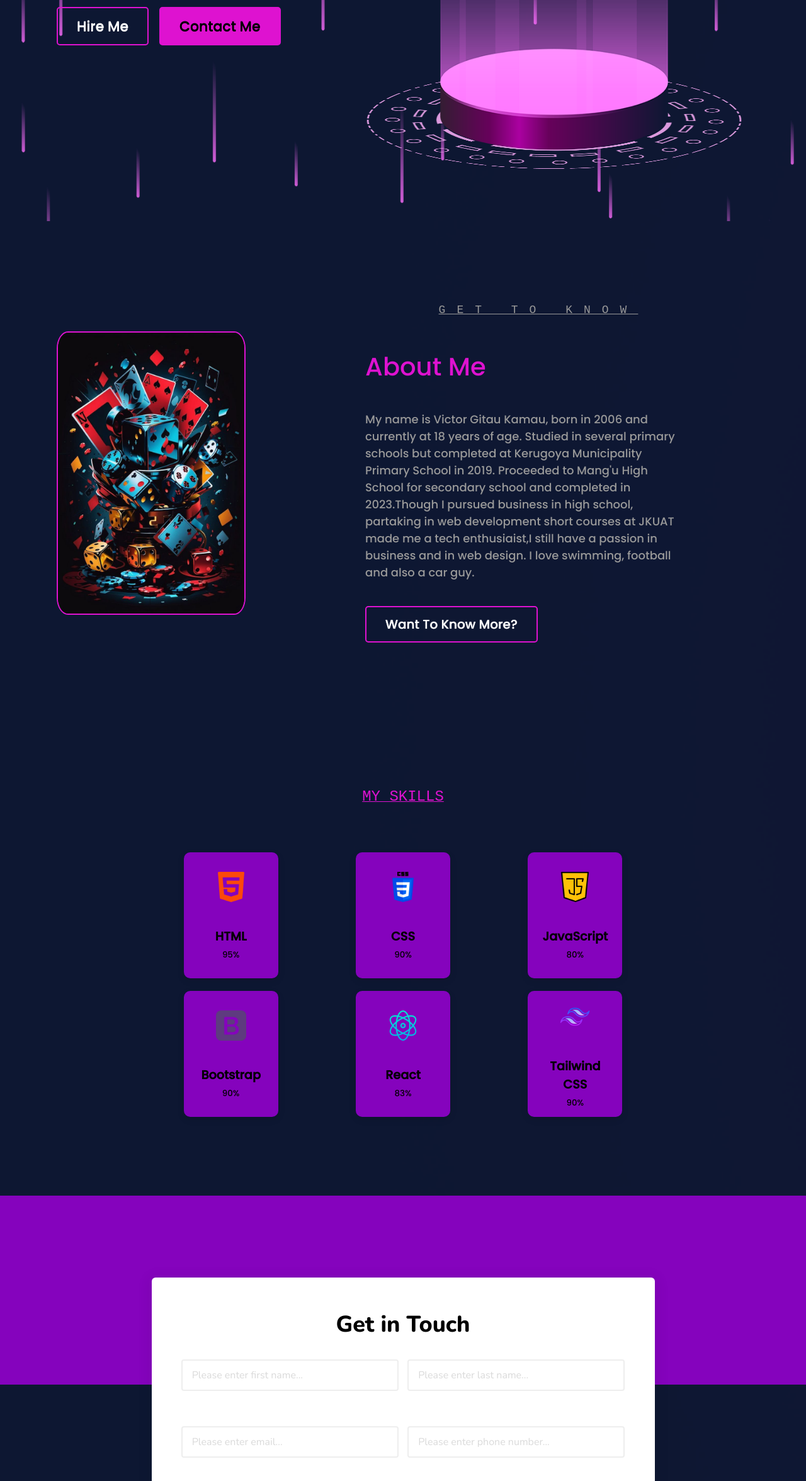
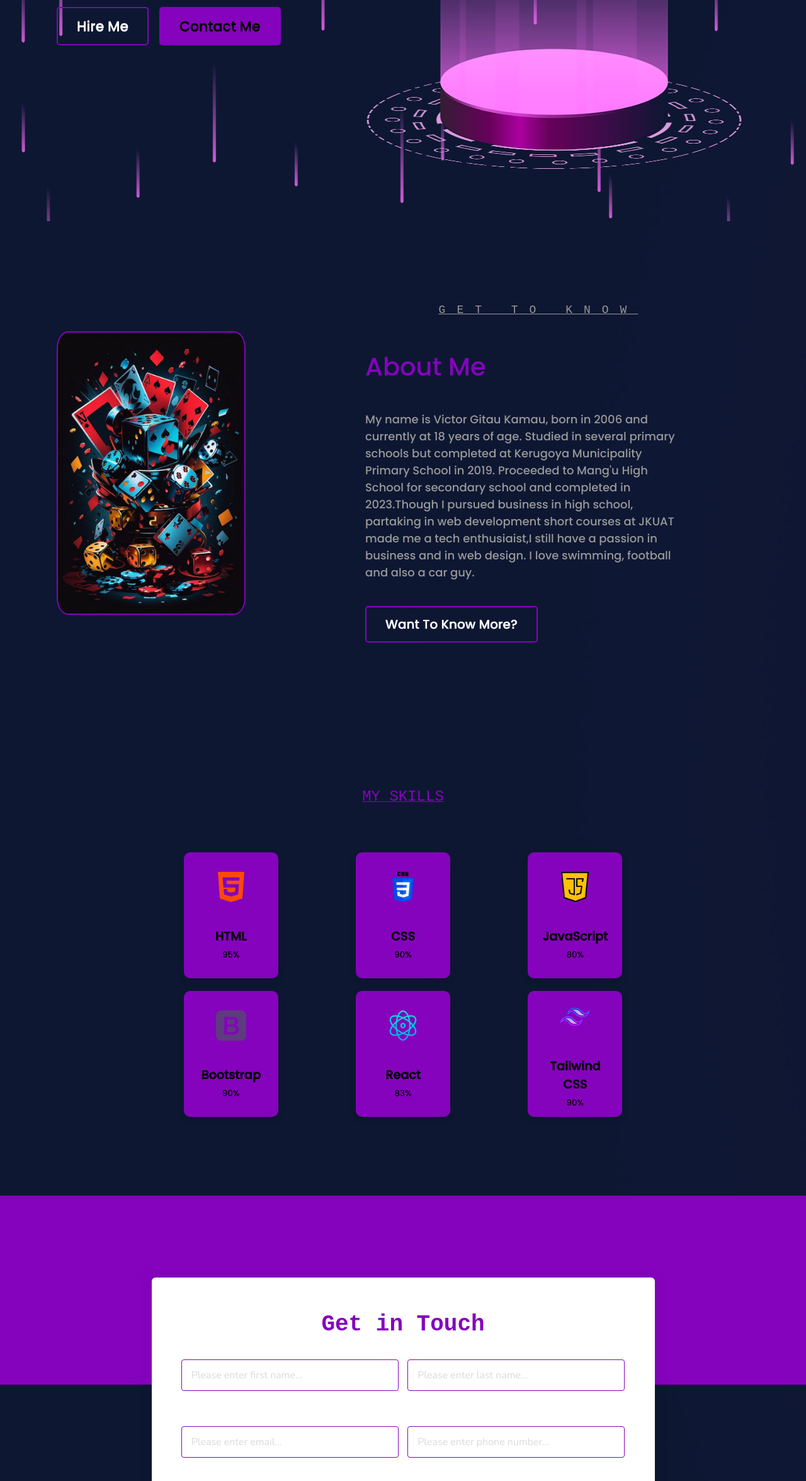
Before and after one commit to viktor-ave/Portfolio, a plain HTML site: page public/index.html in a window 1280 px wide. Shown: the part 449-2800 px from the top of the page at 63% size. Drawn offline with nearby package versions, Linux system fonts and the light colour scheme.

Commit message:
initial commit

```diff
--- a/public/style.css
+++ b/public/style.css
@@ -46,7 +46,7 @@ header nav a{
 
 header nav .active,
 header nav a:hover{
-    color: #de12d0;
+    color: #8503bd;
 }
 
 .call{
@@ -55,7 +55,7 @@ header nav a:hover{
     border-radius: 30px;
     color: #fff;
     font-size: 18px;
-    background: #de12d0;
+    background: #8503bd;
     cursor: pointer;
     font-weight: 400;
     transition: .3s ease-in-out;
@@ -63,8 +63,8 @@ header nav a:hover{
 
 .call:hover{
     background: transparent;
-    color: #de12d0;
-    border: 2px solid #de12d0;
+    color: #8503bd;
+    border: 2px solid #8503bd;
 }
 
 /* --------------------------------------
@@ -95,7 +95,7 @@ header nav a:hover{
 }
 
 .text-box h1{
-    color: #de12d0;
+    color: #8503bd;
     font-size: 62px;
     animation: to-right 1s ease forwards 1.3s;
 }
@@ -124,7 +124,7 @@ header nav a:hover{
     color: white;
     padding: 12px 30px;
     font-size: 22px;
-    border: 2px solid #de12d0;
+    border: 2px solid #8503bd;
     background: transparent;
     border-radius: 5px;
     cursor: pointer;
@@ -136,7 +136,7 @@ header nav a:hover{
 .btn:hover,
 .btn:nth-child(2){
     color: black;
-    background-color: #de12d0;
+    background-color: #8503bd;
 }
 
 .btn:nth-child(2):hover{
@@ -265,7 +265,7 @@ header nav a:hover{
 }
 
 .abt-content h2{
-    color: #de12d0;
+    color: #8503bd;
     font-size: 40px;
     font-weight: 400;
 }
@@ -282,7 +282,7 @@ header nav a:hover{
     color: #fff;
     padding: 12px 30px;
     font-size: 20px;
-    border: 2px solid #de12d0;
+    border: 2px solid #8503bd;
     background: transparent;
     border-radius: 5px;
     cursor: pointer;
@@ -297,7 +297,7 @@ header nav a:hover{
 }
 .abt-me{
     border-radius: 6%;
-    border: #de12d0 2px solid;
+    border: #8503bd 2px solid;
     height: 450px;
     width: 300px;
 }
@@ -334,7 +334,7 @@ header nav a:hover{
     text-decoration: underline 1px solid;
     margin: 0 auto;
     text-align: center;
-    color: #de12d0;
+    color: #8503bd;
   }
 
 
@@ -517,15 +517,9 @@ header nav a:hover{
   .contact_us_2 .text-blk.contactus-head {
     font-size: 36px;
     line-height: 50px;
-    font-weight: 900;
-  }
-
-  .contact_us_2 .text-blk.contactus-subhead {
-    color: #9c9c9c;
-    margin-top: 0px;
-    margin-right: 0px;
-    margin-bottom: 50px;
-    margin-left: 0px;
+    font-weight: 700;
+    color: #8503bd;
+    font-family: 'Courier New', Courier, monospace;
   }
 
   .contact_us_2 .responsive-cell-block.wk-desk-6.wk-ipadp-6.wk-tab-12.wk-mobile-12 {
@@ -543,18 +537,18 @@ header nav a:hover{
     padding-right: 15px;
     padding-bottom: 1px;
     padding-left: 15px;
-    border-top-width: 2px;
-    border-right-width: 2px;
-    border-bottom-width: 2px;
-    border-left-width: 2px;
+    border-top-width: 1px;
+    border-right-width: 1px;
+    border-bottom-width: 1px;
+    border-left-width: 1px;
     border-top-style: solid;
     border-right-style: solid;
     border-bottom-style: solid;
     border-left-style: solid;
-    border-top-color: #eeeeee;
-    border-right-color: #eeeeee;
-    border-bottom-color: #eeeeee;
-    border-left-color: #eeeeee;
+    border-top-color: #8503bd;
+    border-right-color: #8503bd;
+    border-bottom-color: #8503bd;
+    border-left-color: #8503bd;
     border-image-source: initial;
     border-image-slice: initial;
     border-image-width: initial;
@@ -583,10 +577,10 @@ header nav a:hover{
     border-right-style: solid;
     border-bottom-style: solid;
     border-left-style: solid;
-    border-top-color: #eeeeee;
-    border-right-color: #eeeeee;
-    border-bottom-color: #eeeeee;
-    border-left-color: #eeeeee;
+    border-top-color: #8503bd;
+    border-right-color: #8503bd;
+    border-bottom-color: #8503bd;
+    border-left-color: #8503bd;
     border-image-source: initial;
     border-image-slice: initial;
     border-image-width: initial;
```
